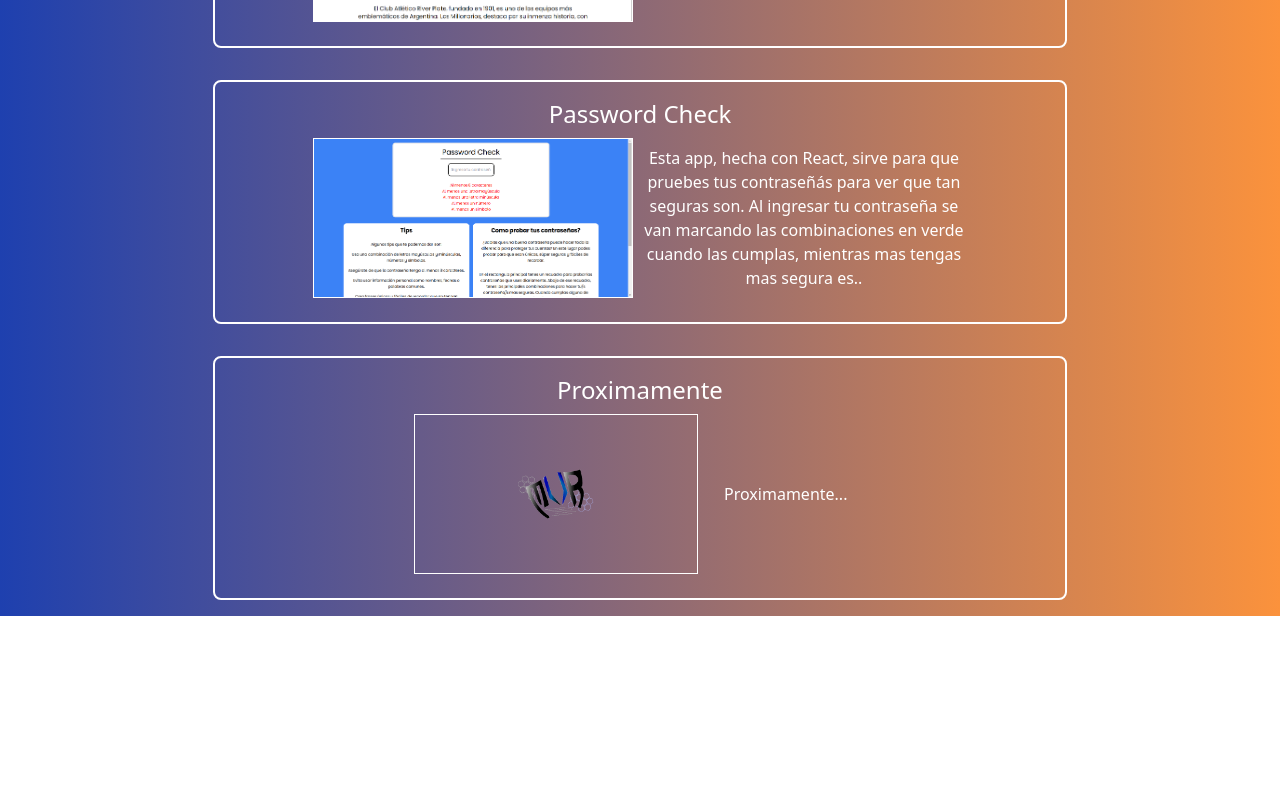
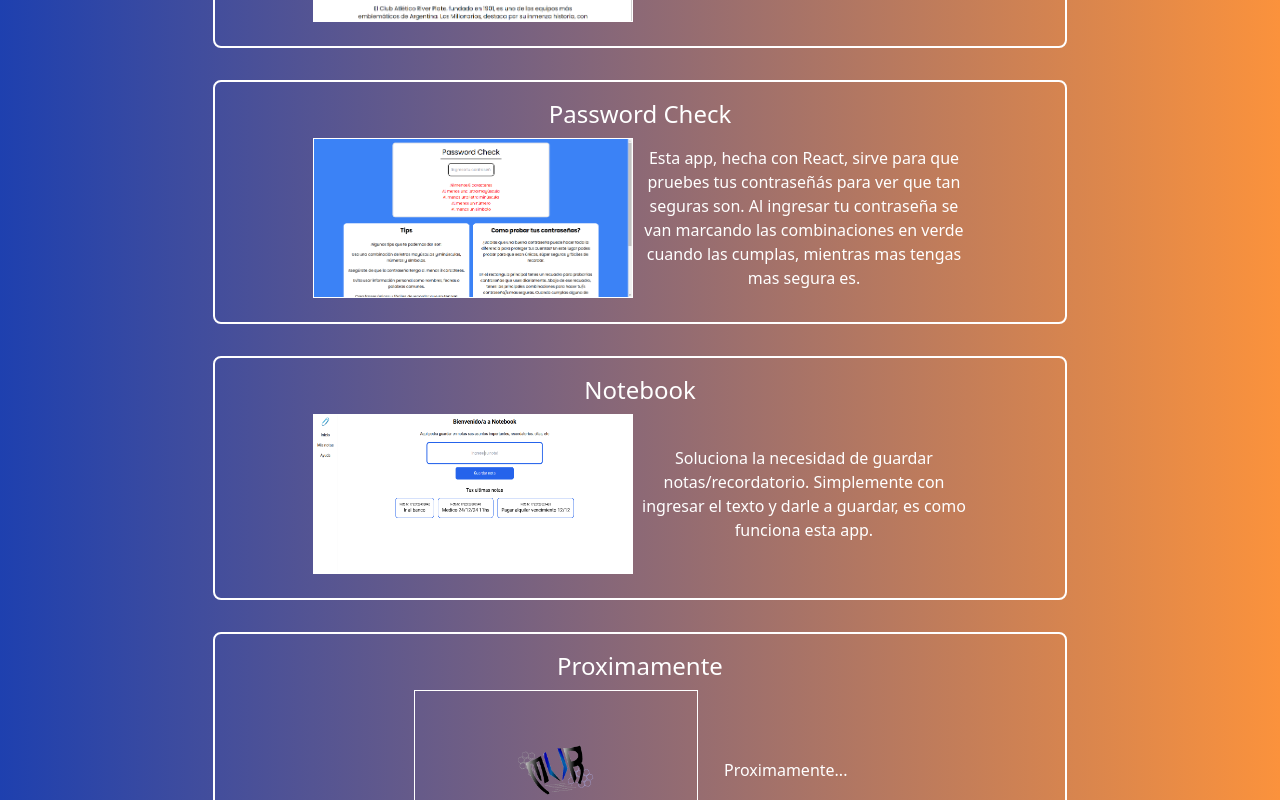
Before and after one commit to martinvruiz/portfolioreact, a React (Create React App) app: page /projects in a window 1280 px wide. Shown: the part 612-1412 px from the top of the page. Before the commit the page ends 1228 px from the top, so only its background shows below. Built offline with nearby package versions, Linux system fonts and the light colour scheme.

Commit message:
added notebook proyect

```diff
--- a/src/pages/Projects.jsx
+++ b/src/pages/Projects.jsx
@@ -31,7 +31,11 @@ export const Projects = ()=>{
                 <ProyectContainer link="https://passcheck-one.vercel.app/"
                 title="Password Check"
                 img={images[3]}
-                text="Esta app, hecha con React, sirve para que pruebes tus contraseñás para ver que tan seguras son. Al ingresar tu contraseña se van marcando las combinaciones en verde cuando las cumplas, mientras mas tengas mas segura es.."/>
+                text="Esta app, hecha con React, sirve para que pruebes tus contraseñás para ver que tan seguras son. Al ingresar tu contraseña se van marcando las combinaciones en verde cuando las cumplas, mientras mas tengas mas segura es."/>
+                                <ProyectContainer link="https://notebookmvr.vercel.app/"
+                title="Notebook"
+                img={images[4]}
+                text="Soluciona la necesidad de guardar notas/recordatorio. Simplemente con ingresar el texto y darle a guardar, es como funciona esta app."/>
                 <ProyectContainer
                 title="Proximamente"
                 text="Proximamente..."
--- a/src/pages/data/images.js
+++ b/src/pages/data/images.js
@@ -3,8 +3,8 @@ const logo = '/images/logo/LogoMVRT.png'
 const tasktodo = '/images/proyects/tasktodo.jpg'
 const riverplate = '/images/proyects/riverplate.png'
 const passcheck = '/images/proyects/PassCheck.png'
+const notebook = '/images/proyects/Notebook.png'
 
-
-const images = [tasktodo, riverplate, logo, passcheck]
+const images = [tasktodo, riverplate, logo, passcheck, notebook]
 
 export default images
```
Also changed, not shown: public/images/proyects/Notebook.png (added).
